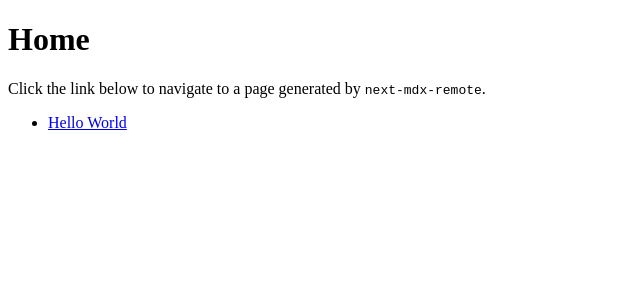
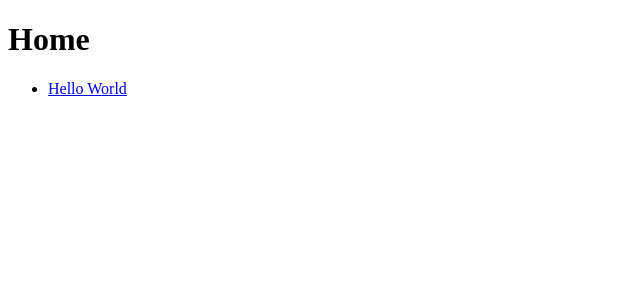
Before and after one commit to devdumpling/devonwells, a Next.js app: page / in a window 1280 px wide. Shown: the top 300 px of the page, without its empty margins (0-640 px from the left). Built offline with nearby package versions, Linux system fonts and the light colour scheme.

Commit message:
move types to dedicated folder

```diff
--- a/pages/index.tsx
+++ b/pages/index.tsx
@@ -4,18 +4,9 @@ import matter from 'gray-matter'
 import Link from 'next/link'
 import path from 'path'
 import { postFilePaths, POSTS_PATH } from '../utils/mdxUtils'
+import { HomeProps } from 'types/home'
 
-interface Post {
-  content: string
-  data: {
-    [key: string]: any
-  }
-  filePath: string
-}
 
-interface HomeProps {
-  posts: Post[]
-}
 
 const Home = ({ posts }: HomeProps): JSX.Element => (
   <div>
@@ -24,10 +15,7 @@ const Home = ({ posts }: HomeProps): JSX.Element => (
       <link rel="icon" href="/favicon.ico" />
     </Head>
     <h1>Home</h1>
-    <p>
-      Click the link below to navigate to a page generated by{' '}
-      <code>next-mdx-remote</code>.
-    </p>
+
     <ul>
       {posts.map((post) => (
         <li key={post.filePath}>
--- /dev/null
+++ b/types/home.d.ts
@@ -0,0 +1,5 @@
+import { Post } from './posts';
+
+export interface HomeProps {
+  posts: Post[]
+}
```
Also changed, not shown: pages/posts/[slug].tsx (+2 -6 lines), types/posts.d.ts (added, +14 -0 lines).
